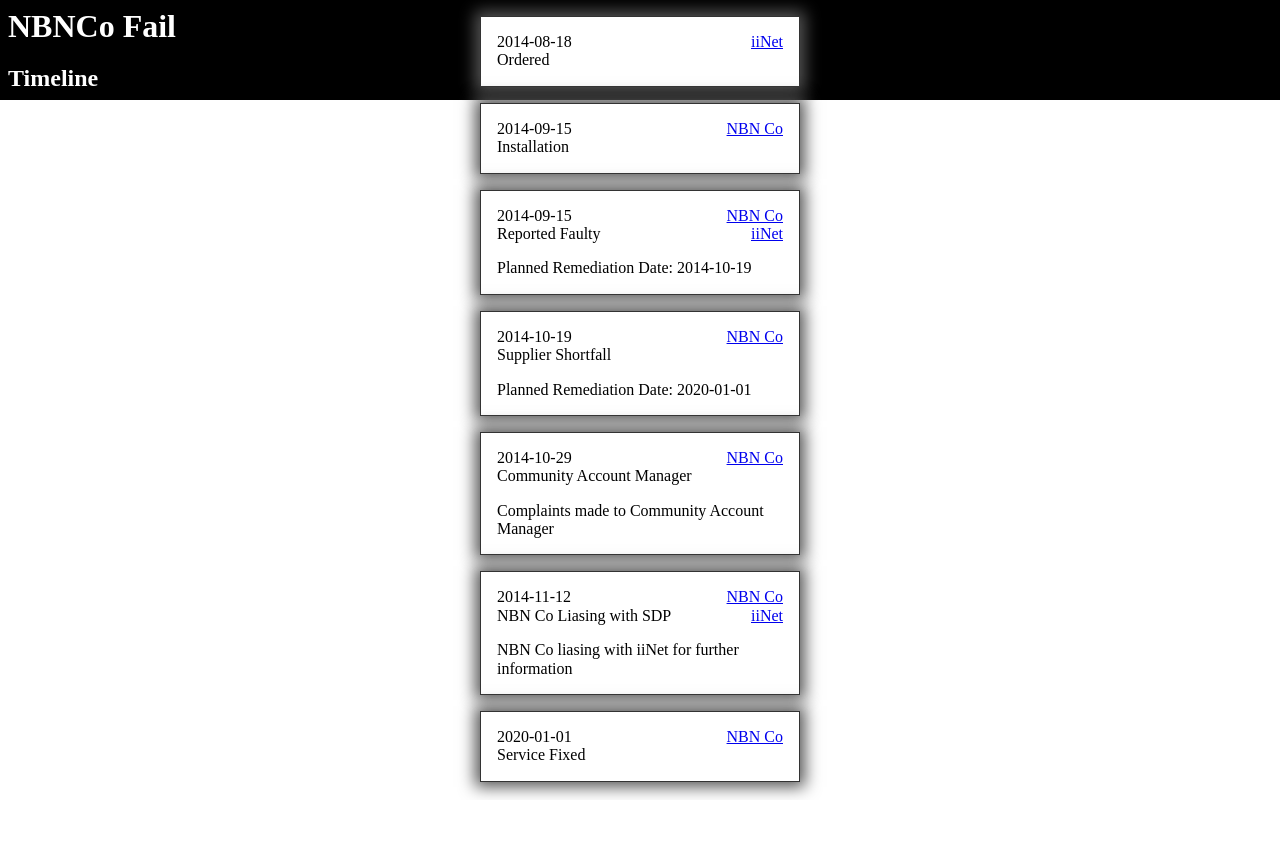
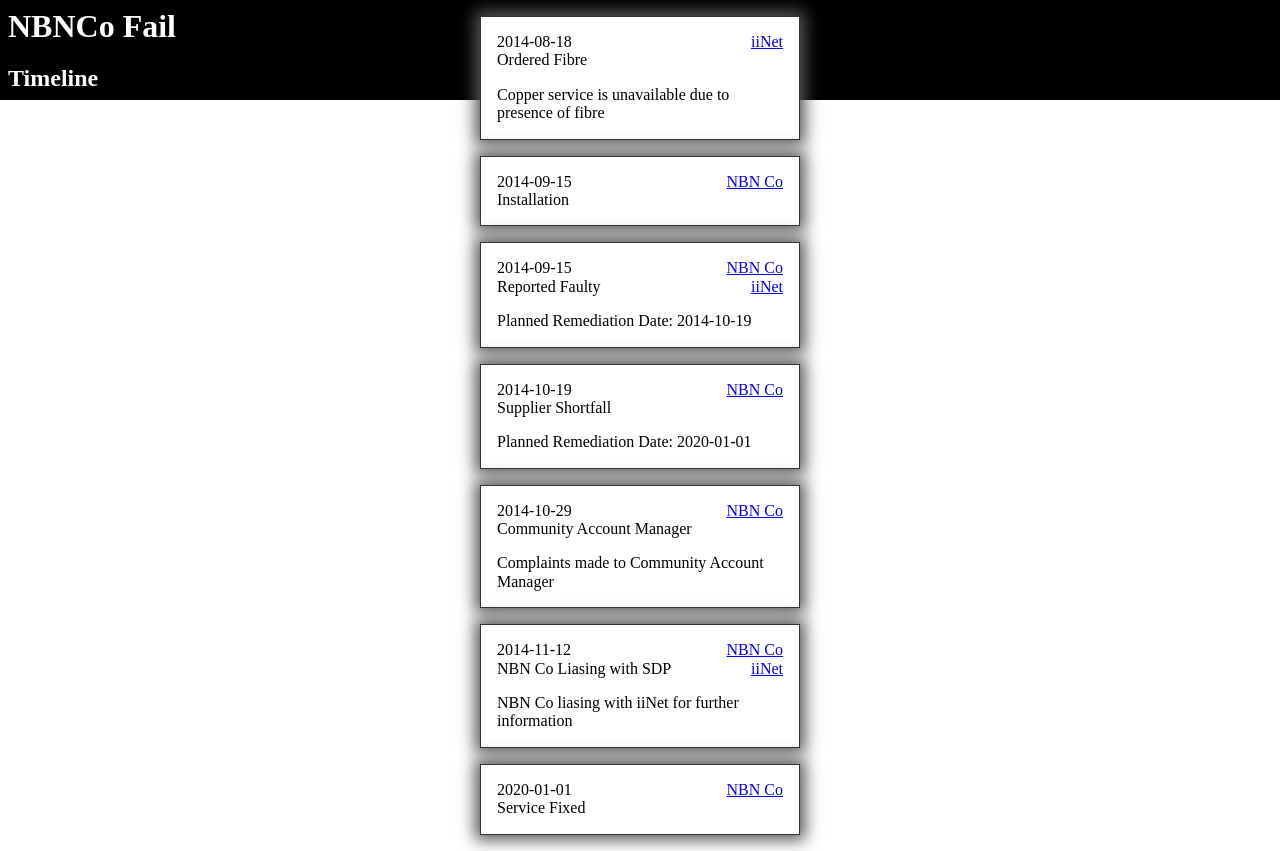
Before and after one commit to jokeyrhyme/nbnco-fail, a website: page index.html in a window 1280 px wide. Before the commit the page ends 800 px from the top, so only its background shows below. Drawn offline with nearby package versions, Linux system fonts and the light colour scheme.

Commit message:
add description to first event in timeline

```diff
--- a/index.html
+++ b/index.html
@@ -24,7 +24,7 @@
             <meta itemprop="startDate" content="2014-08-18" />
             2014-08-18
           </time>
-          <span itemprop="name">Ordered</span>
+          <span itemprop="name">Ordered Fibre</span>
           <ul class="attendees">
             <li itemprop="attendee" itemscope itemtype="http://schema.org/Organization">
               <span itemprop="name">
@@ -32,6 +32,9 @@
               </span>
             </li>
           </ul>
+          <p itemprop="description">
+            Copper service is unavailable due to presence of fibre
+          </p>
         </article>
       </li>
 
```
